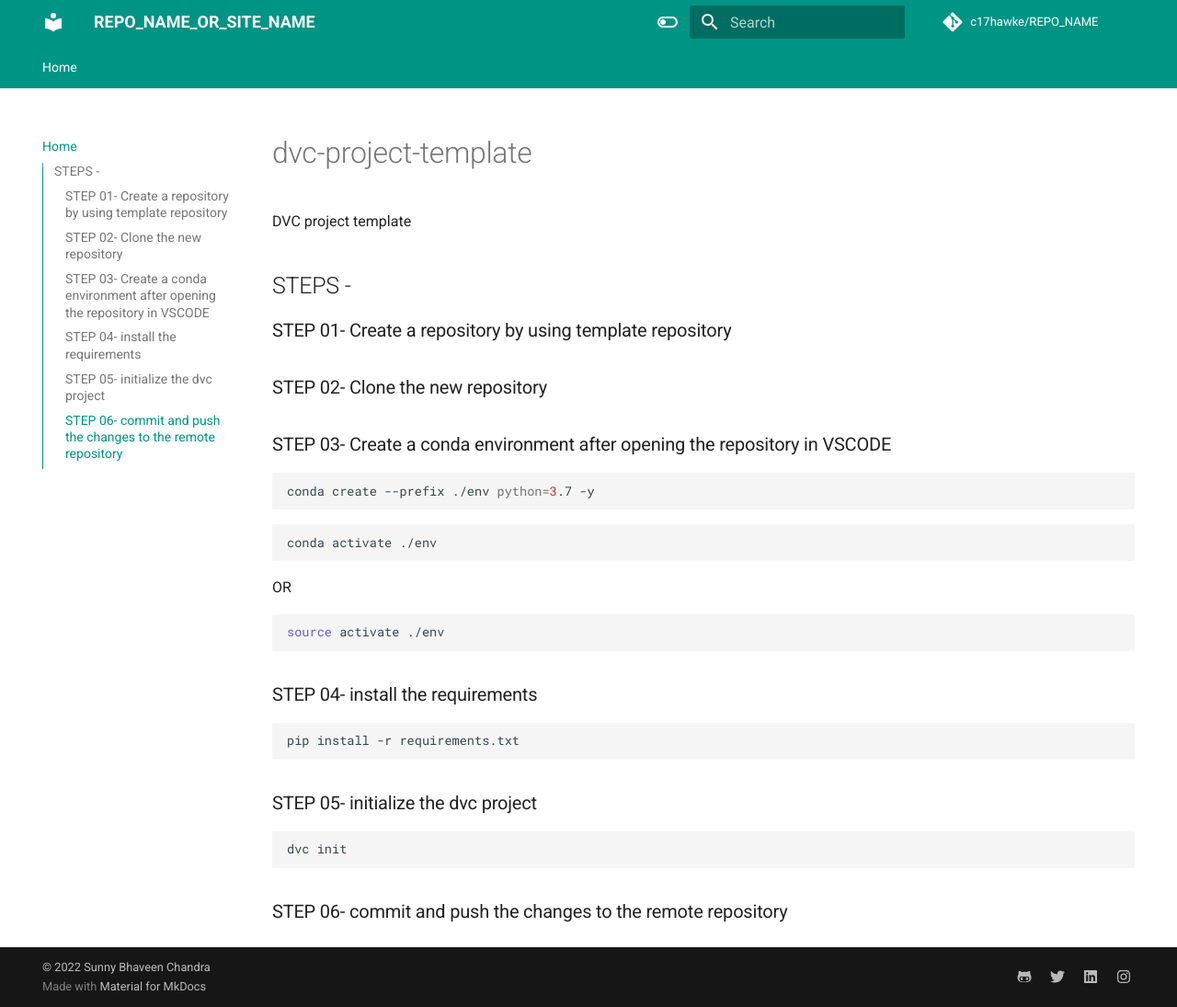
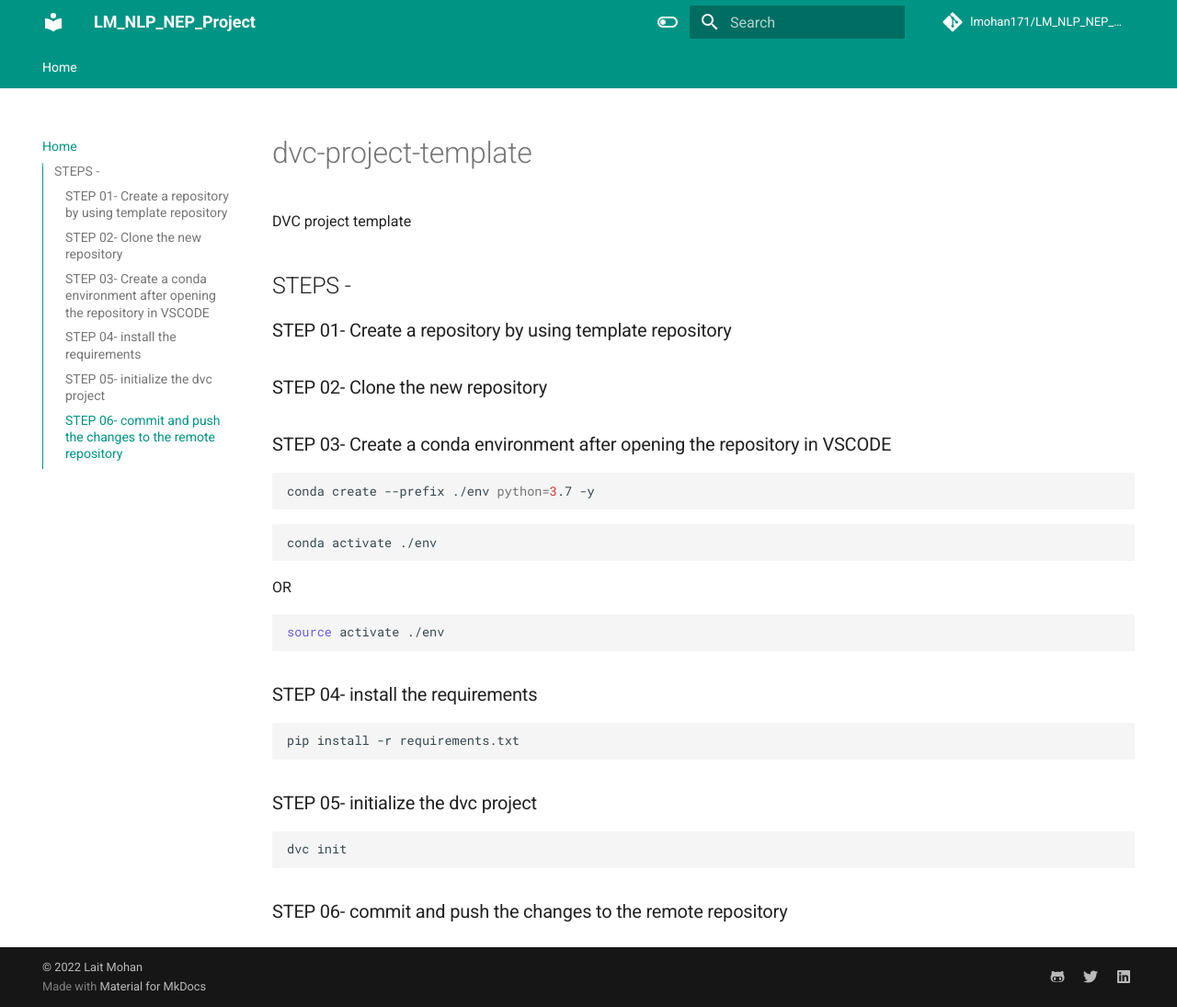
Before and after one commit to lmohan171/LM_NLP_NEP_Project, an MkDocs documentation site: the page built from docs/index.md, in a window 1280 px wide and 1095 px high. Shown: the whole window at 92% size. Built offline with MkDocs 1.6.1 and Material for MkDocs 9.7.7, drawn with Linux system fonts in a browser that asks for light colours; comment, search, counter and statistics services are not loaded.

Commit message:
firstupdate

```diff
--- a/mkdocs.yml
+++ b/mkdocs.yml
@@ -1,16 +1,16 @@
 # Project information
-site_name: REPO_NAME_OR_SITE_NAME
+site_name: LM_NLP_NEP_Project
 # defeine TOC or order of website-
 nav:
   - Home: index.md
 
-site_author: Sunny Bhaveen Chandra
+site_author: Lalit Mohan
 site_description: >-
   DESCRIPTION
 
 # Repository
-repo_name: c17hawke/REPO_NAME
-repo_url: https://github.com/c17hawke/REPO_NAME
+repo_name: lmohan171/LM_NLP_NEP_Project
+repo_url: https://github.com/lmohan171/LM_NLP_NEP_Project
 
 # Configuration
 theme:
@@ -39,13 +39,11 @@ theme:
 extra:
   social:
     - icon: fontawesome/brands/github-alt
-      link: https://github.com/c17hawke
+      link: https://github.com/lmohan171
     - icon: fontawesome/brands/twitter
-      link: https://twitter.com/c17hawke
+      link: https://twitter.com/LalitMo97574047
     - icon: fontawesome/brands/linkedin
-      link: https://linkedin.com/in/c17hawke
-    - icon: fontawesome/brands/instagram
-      link: https://www.instagram.com/c17hawke/
+      link: https://www.linkedin.com/in/lalit-mohan-b8a17b14/
 
 extra_javascript:
   - javascripts/mathjax.js
@@ -70,4 +68,4 @@ plugins:
   - search
 
 copyright: |
-  &copy; 2022 <a href="https://github.com/c17hawke"  target="_blank" rel="noopener">Sunny Bhaveen Chandra</a>
+  &copy; 2022 <a href="lmohan171/LM_NLP_NEP_Project"  target="_blank" rel="noopener"> Lait Mohan</a>
```
